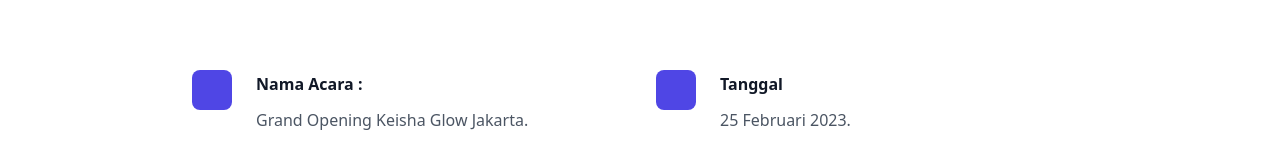
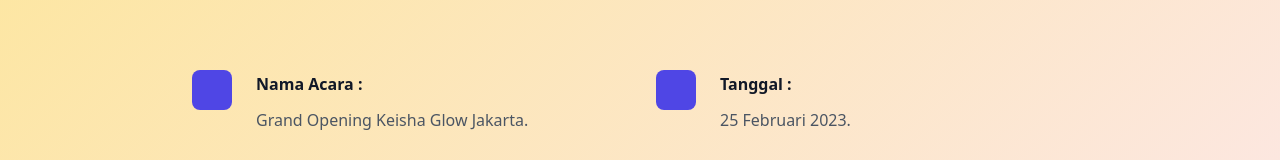
Before and after one commit to wpr-25/undangan, a Next.js app: page /invitation in a window 1280 px wide. Shown: the part 558-718 px from the top of the page. Built offline with nearby package versions, Linux system fonts and the light colour scheme.

Commit message:
first commit

```diff
--- a/src/app/invitation/page.js
+++ b/src/app/invitation/page.js
@@ -3,9 +3,9 @@
 export default function invitation() {
     return (
         <div>
-            <audio src="mixkit-piano-reflections-22.mp3" autoPlay="autoplay"/>
+            <audio src="mixkit-goo-lee-goo-lee-yup-994.mp3" autoPlay="autoplay"/>
             <div className="max-w-7xl mx-auto">
-            <div class="bg-white py-24 sm:py-32">
+            <div class="bg-gradient-to-br from-amber-200 to-pink-100 py-24 sm:py-32">
   <div class="mx-auto max-w-7xl px-6 lg:px-8">
     <div class="mx-auto max-w-2xl lg:text-center">
       <img src="https://keishaglow.com/wp-content/uploads/2021/03/logo-keisha-gold-gradasi-gelap.png" class="text-lg font-semibold leading-8 tracking-tight text-indigo-600 "/>
@@ -29,7 +29,7 @@
             <div class="absolute top-0 left-0 flex h-10 w-10 items-center justify-center rounded-lg bg-indigo-600">
 
             </div>
-            Tanggal
+            Tanggal :
           </dt>
           <dd class="mt-2 text-base leading-7 text-gray-600">25 Februari 2023.</dd>
         </div>
@@ -50,7 +50,7 @@
 </div>
 
 
-<section class="overflow-hidden text-gray-700">
+<section class="bg-gradient-to-bl from-pink-100 to-amber-200 overflow-hidden text-gray-700">
   <div class="container px-5 py-2 mx-auto lg:pt-24 lg:px-32">
     <div class="flex flex-wrap -m-1 md:-m-2">
       <div class="flex flex-wrap w-1/2">
@@ -86,7 +86,7 @@
 </section>
 
 
-<div class="overflow-hidden bg-white py-24 sm:py-32">
+<div class="bg-gradient-to-br from-amber-200 to-pink-100 overflow-hidden bg-white py-24 sm:py-32">
   <div class="mx-auto max-w-7xl px-6 lg:px-8">
     <div class="mx-auto grid max-w-2xl grid-cols-1 gap-y-16 gap-x-8 sm:gap-y-20 lg:mx-0 lg:max-w-none lg:grid-cols-2">
       <div class="lg:pr-8 lg:pt-4">
--- a/src/app/page.js
+++ b/src/app/page.js
@@ -20,7 +20,7 @@
         </defs>
       </svg>
       <div class="mx-auto max-w-md text-center lg:mx-0 lg:flex-auto lg:py-32 lg:text-left">
-        <h2 class="text-3xl font-bold tracking-tight text-white sm:text-4xl">INVITATION.<br/>GRAND OPENING</h2>
+        <h2 class="text-3xl font-bold tracking-tight text-white sm:text-4xl">INVITATION<br/>GRAND OPENING</h2>
         <p class="mt-6 text-lg leading-8 text-gray-300">KEISHAGLOW.</p>
         <div class="mt-10 flex items-center justify-center gap-x-6 lg:justify-start">
 
```
Also changed, not shown: 1 other file (tests, documents, lock files or other folders).
